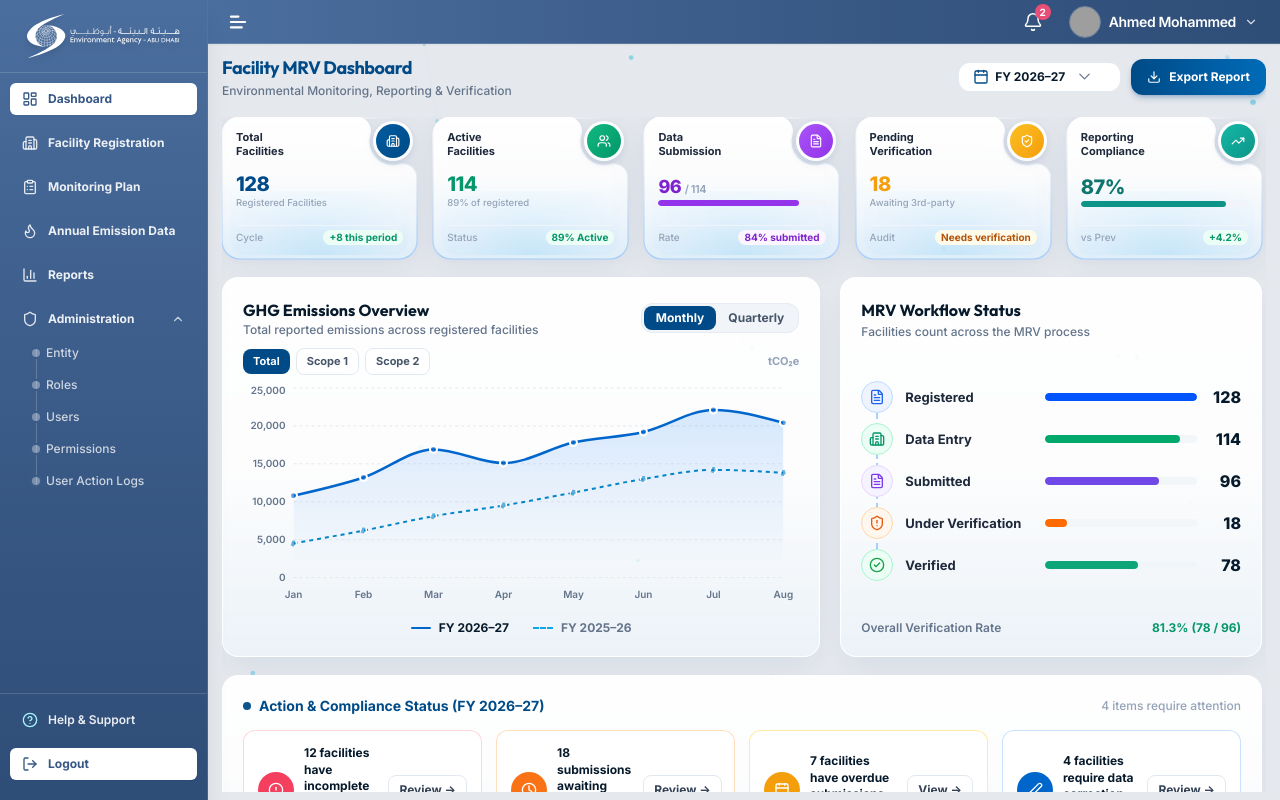
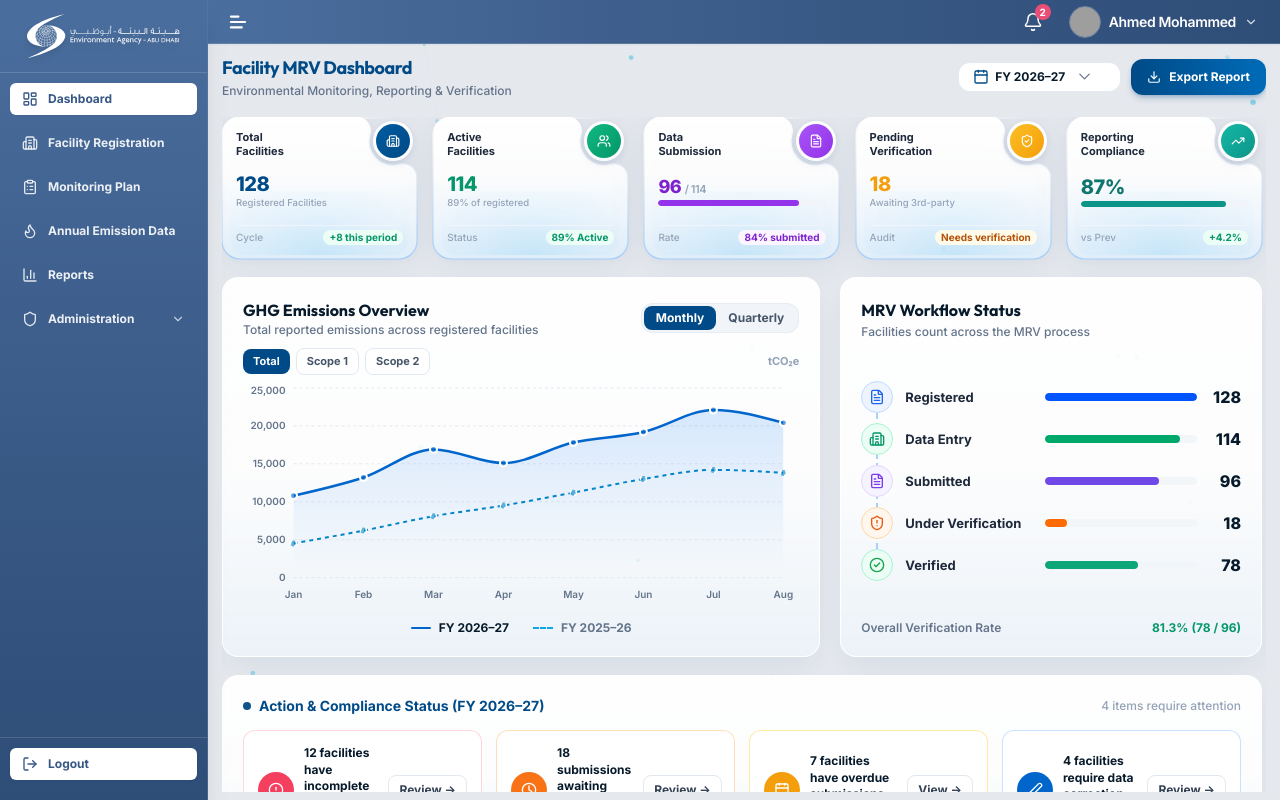
Before and after one commit to VinnyDesigner/Facility-MRV, a React (Vite) app: page / in a window 1280 px wide. Both pictures are taken after a click on the button "Login". Built offline with nearby package versions, Linux system fonts and the light colour scheme; grey boxes are pictures that could not be loaded.

Commit message:
Help section removed updated (23-09-26)

```diff
--- a/src/components/layout/Sidebar.tsx
+++ b/src/components/layout/Sidebar.tsx
@@ -50,7 +50,7 @@ export const Sidebar: React.FC<SidebarProps> = ({
     prerequisiteName: string;
   } | null>(null);
 
-  const [isAdminExpanded, setIsAdminExpanded] = useState(true);
+  const [isAdminExpanded, setIsAdminExpanded] = useState(false);
 
   const pendingReviewCount = (submissions || []).filter(
     (s) => s.status === 'Submitted' || s.status === 'Under Review'
@@ -637,22 +637,8 @@ export const Sidebar: React.FC<SidebarProps> = ({
           </div>
         </div>
 
-        {/* Bottom Section: Help & Support & Logout */}
-        <div className="px-2.5 pt-2.5 pb-[20px] border-t border-white/15 space-y-3 shrink-0">
-          {/* Help & Support Button */}
-          <button
-            onClick={() => setActiveView('help')}
-            className={`rounded-[6px] text-xs font-medium text-white/90 hover:text-white hover:bg-white/15 transition-all flex items-center cursor-pointer ${
-              isCollapsed ? 'w-9 h-9 mx-auto justify-center px-0 py-0' : 'w-full py-2 px-3 gap-2.5'
-            } ${
-              activeView === 'help' ? 'bg-white/20 text-white font-bold' : ''
-            }`}
-            title="Help & Guidance"
-          >
-            <HelpCircle className="w-4 h-4 text-cyan-200 shrink-0" />
-            {!isCollapsed && <span className="truncate font-semibold">Help & Support</span>}
-          </button>
-
+        {/* Bottom Section: Logout */}
+        <div className="px-2.5 pt-2.5 pb-[20px] border-t border-white/15 shrink-0">
           {/* Logout Button */}
           {onLogout && (
             <button
```
